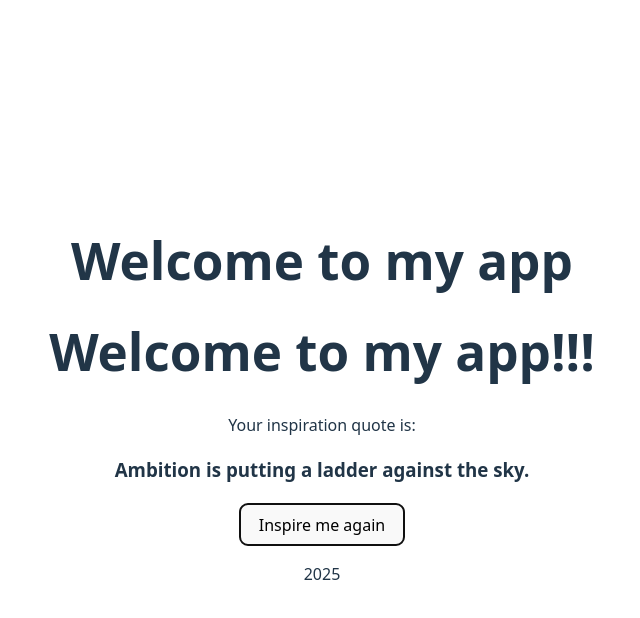
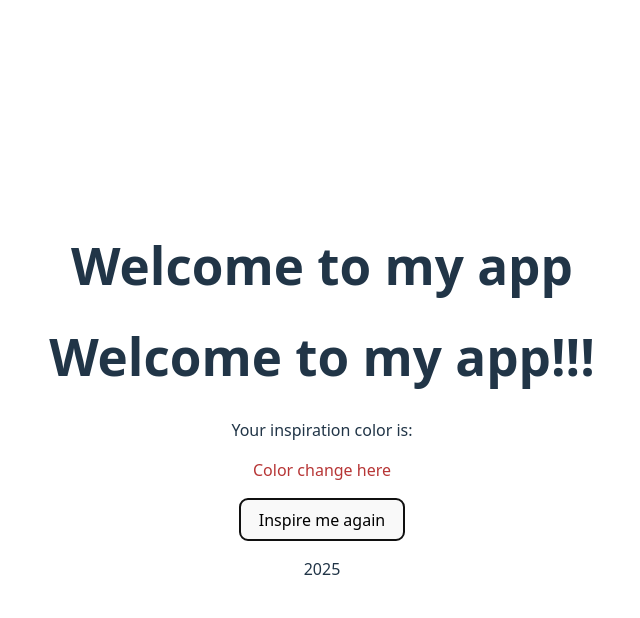
Before and after one commit to nhatnguyen-agilityio/react-training, a React (Vite) app in the folder my-example-app/: page / in a window 1280 px wide. Both pictures are taken after a click on the button "Inspire me again". Shown: the top 618 px of the page, without its empty margins (318-958 px from the left). Built offline with nearby package versions, Linux system fonts and the light colour scheme.

Commit message:
feat(): use confitional to render component

```diff
--- /dev/null
+++ b/my-example-app/src/components/color.tsx
@@ -0,0 +1,5 @@
+export default function Color({ color }: { color: string }) {
+    return (
+        <p style={{ color: color }}>Color change here</p>
+    );
+}
--- a/my-example-app/src/components/inspirationGenerator.tsx
+++ b/my-example-app/src/components/inspirationGenerator.tsx
@@ -1,16 +1,19 @@
 import { useState } from "react";
 import quotes from "../mock/quotes";
 import FancyText from "./fancyText";
+import inspirations from "../mock/inspirations";
+import Color from "./color";
 
 export default function InspirationGenerator({ children }: Readonly<{ children: React.ReactNode }>) {
     const [index, setIndex] = useState(0);
     const quote = quotes[index]
-    const next = () => setIndex((index + 1) % quotes.length);
+    const inspiration = inspirations[index]
+    const next = () => setIndex((index + 1) % inspirations.length);
 
     return (
         <>
-            <p>Your inspiration quote is:</p>
-            <FancyText text={quote}/>
+            <p>Your inspiration {inspiration.type} is:</p>
+            {inspiration.type === 'quote' ? <FancyText text={inspiration.value} /> : <Color color={inspiration.value} />}
             <button onClick={next}>Inspire me again</button>
             {children}
         </>
--- /dev/null
+++ b/my-example-app/src/mock/inspirations.tsx
@@ -0,0 +1,8 @@
+export default [
+    { type: 'quote', value: "Don’t let yesterday take up too much of today.” — Will Rogers" },
+    { type: 'color', value: "#B73636" },
+    { type: 'quote', value: "Ambition is putting a ladder against the sky." },
+    { type: 'color', value: "#256266" },
+    { type: 'quote', value: "A joy that's shared is a joy made double." },
+    { type: 'color', value: "#F9F2B4" },
+];
```
